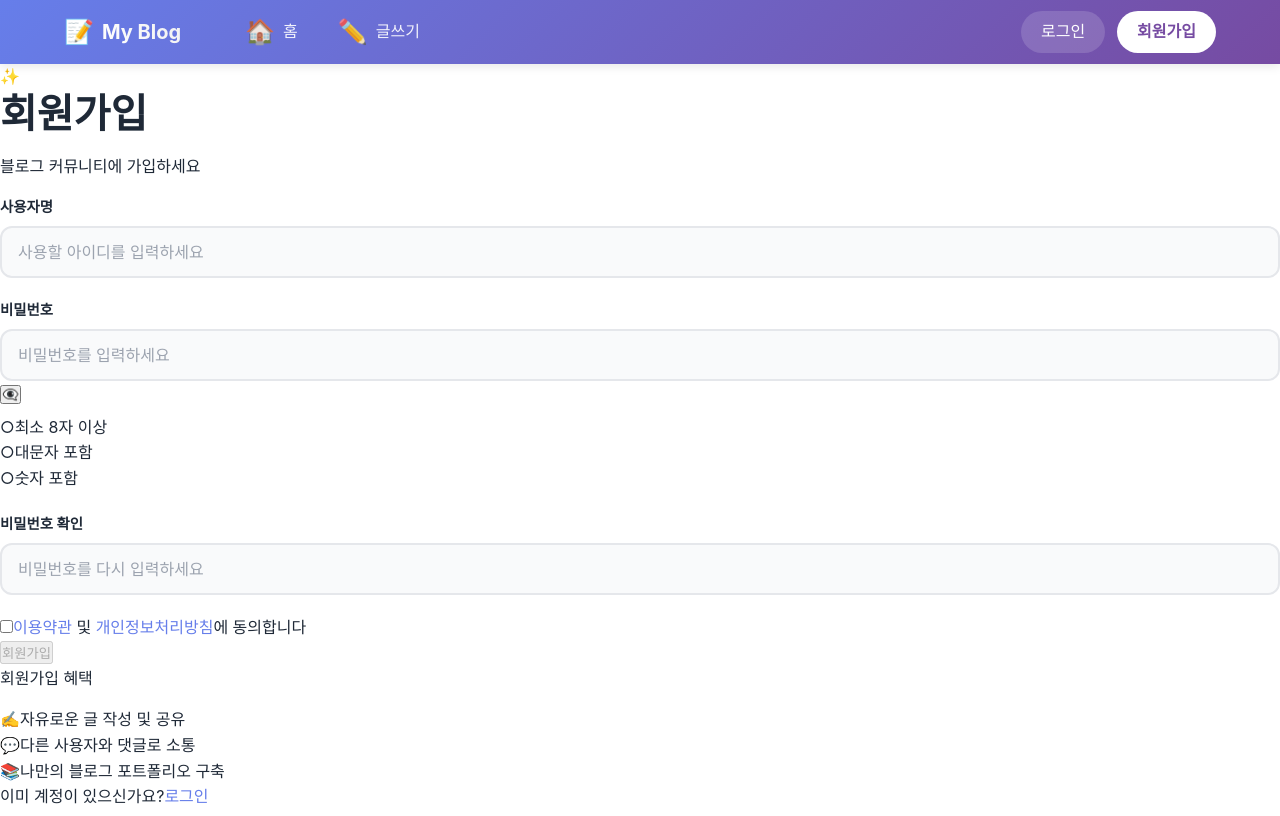
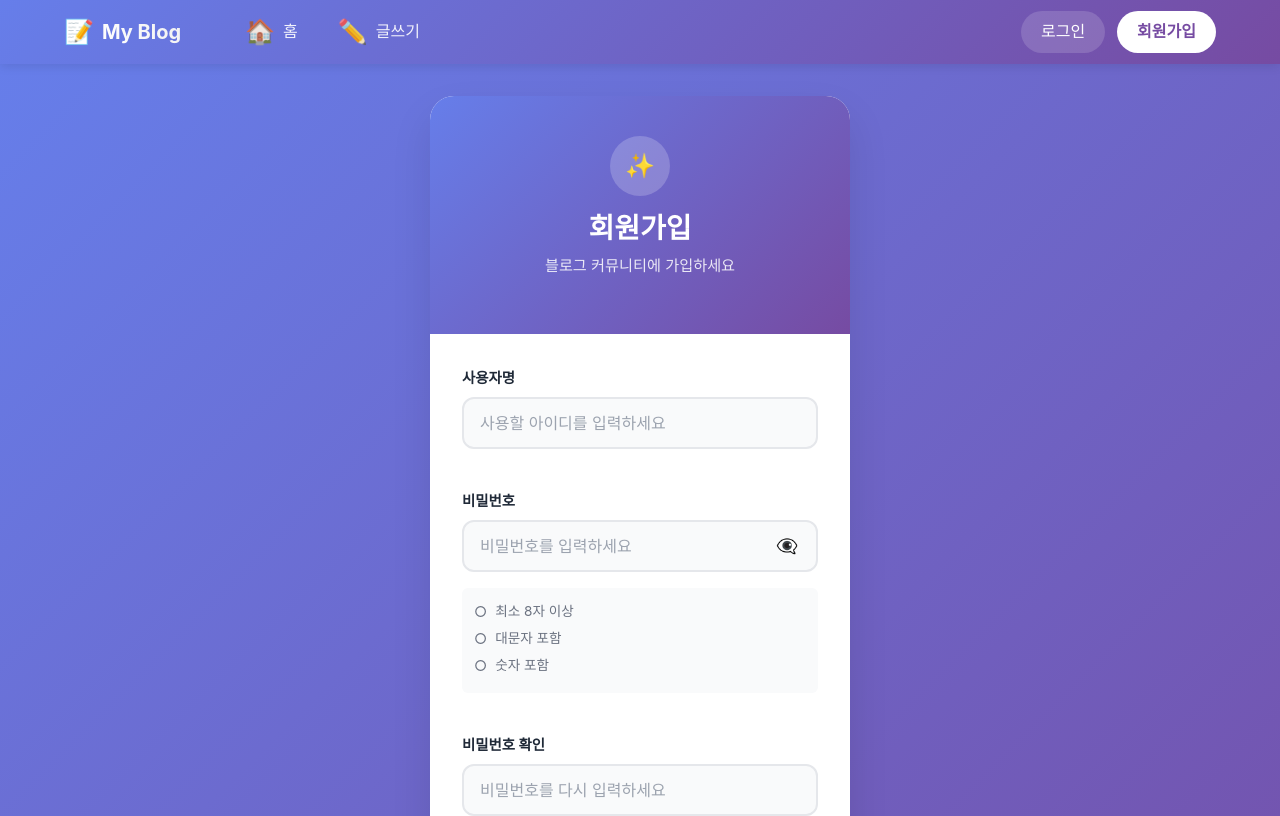
Before and after one commit to kdhiop/blog-project, a React (Vite) app in the folder frontend/: page /signup in a window 1280 px wide. Shown: the top 816 px of the page. Built offline with nearby package versions, Linux system fonts and the light colour scheme.

Commit message:
no message

```diff
--- a/frontend/src/App.tsx
+++ b/frontend/src/App.tsx
@@ -6,7 +6,6 @@ import NewPost from "./pages/NewPost";
 import PostDetail from "./pages/PostDetail";
 import Login from "./pages/Login";
 import Signup from "./pages/Signup";
-
 
 export const App = () => {
   return (
--- a/frontend/src/components/Navbar.tsx
+++ b/frontend/src/components/Navbar.tsx
@@ -1,4 +1,3 @@
-// src/components/Navbar.tsx
 import { Link, useLocation } from "react-router-dom";
 import { useAuth } from "../context/AuthContext";
 
--- a/frontend/src/pages/Home.tsx
+++ b/frontend/src/pages/Home.tsx
@@ -1,4 +1,3 @@
-// src/pages/Home.tsx
 import { useQuery } from "@tanstack/react-query";
 import { getPosts, type Post } from "../api/posts";
 import { Link } from "react-router-dom";
--- a/frontend/src/pages/Login.tsx
+++ b/frontend/src/pages/Login.tsx
@@ -1,4 +1,3 @@
-// src/pages/Login.tsx
 import { useState } from "react";
 import { useMutation } from "@tanstack/react-query";
 import { fetchUserByUsername, login } from "../api/auth";
--- a/frontend/src/pages/NewPost.tsx
+++ b/frontend/src/pages/NewPost.tsx
@@ -39,10 +39,10 @@ export default function NewPost() {
       <div className="new-post-wrapper">
         <div className="new-post-card">
           <div className="new-post-header">
-            <div className="header-content">
-              <div className="header-title">
-                <div className="header-icon">✍️</div>
-                <div className="header-text">
+            <div className="new-post-header-content">
+              <div className="new-post-header-title">
+                <div className="new-post-header-icon">✍️</div>
+                <div className="new-post-header-text">
                   <h1>새 글 작성</h1>
                   <p>당신의 이야기를 공유해보세요</p>
                 </div>
@@ -50,7 +50,7 @@ export default function NewPost() {
               <button
                 type="button"
                 onClick={handleCancel}
-                className="cancel-btn"
+                className="new-post-cancel-btn"
               >
                 취소
               </button>
@@ -65,13 +65,13 @@ export default function NewPost() {
                   if (!user) return alert("로그인 후 작성하세요.");
                   mut.mutate();
                 }}
-                className="post-form"
+                className="new-post-form"
               >
                 <div className="form-group">
                   <label htmlFor="title" className="form-label">
-                    <span className="label-icon">📌</span>
+                    <span className="form-label-icon">📌</span>
                     제목
-                    <span className="required">*</span>
+                    <span className="form-required">*</span>
                   </label>
                   <input
                     id="title"
@@ -87,70 +87,70 @@ export default function NewPost() {
 
                 <div className="form-group">
                   <label htmlFor="content" className="form-label">
-                    <span className="label-icon">📝</span>
+                    <span className="form-label-icon">📝</span>
                     내용
-                    <span className="required">*</span>
+                    <span className="form-required">*</span>
                   </label>
 
-                  <div className="toolbar">
-                    <button type="button" className="toolbar-btn" title="굵게">
+                  <div className="new-post-toolbar">
+                    <button type="button" className="new-post-toolbar-btn" title="굵게">
                       <strong>B</strong>
                     </button>
-                    <button type="button" className="toolbar-btn" title="기울임">
+                    <button type="button" className="new-post-toolbar-btn" title="기울임">
                       <em>I</em>
                     </button>
-                    <button type="button" className="toolbar-btn" title="밑줄">
+                    <button type="button" className="new-post-toolbar-btn" title="밑줄">
                       <u>U</u>
                     </button>
-                    <div className="toolbar-separator"></div>
-                    <button type="button" className="toolbar-btn" title="목록">
+                    <div className="new-post-toolbar-separator"></div>
+                    <button type="button" className="new-post-toolbar-btn" title="목록">
                       📋
                     </button>
-                    <button type="button" className="toolbar-btn" title="링크">
+                    <button type="button" className="new-post-toolbar-btn" title="링크">
                       🔗
                     </button>
-                    <button type="button" className="toolbar-btn" title="이미지">
+                    <button type="button" className="new-post-toolbar-btn" title="이미지">
                       🖼️
                     </button>
                   </div>
 
                   <textarea
                     id="content"
-                    className="form-input form-textarea with-toolbar"
+                    className="form-input form-textarea new-post-textarea--with-toolbar"
                     placeholder="여기에 당신의 생각, 아이디어, 이야기를 자유롭게 작성해보세요.&#10;&#10;마크다운 문법을 지원합니다:&#10;- **굵은 글씨** 또는 *기울임*&#10;- [링크](url)&#10;- ![이미지](url)"
                     value={content}
                     onChange={(e) => setContent(e.target.value)}
                     required
                     maxLength={maxChars}
                   />
-                  <div className={`char-count ${charCount > maxChars * 0.9 ? 'warning' : ''} ${charCount >= maxChars ? 'error' : ''}`}>
+                  <div className={`form-char-count ${charCount > maxChars * 0.9 ? 'form-char-count--warning' : ''} ${charCount >= maxChars ? 'form-char-count--error' : ''}`}>
                     {charCount} / {maxChars}
                   </div>
                 </div>
 
-                <div className="form-footer">
-                  <div className="draft-info">
+                <div className="new-post-form-footer">
+                  <div className="new-post-draft-info">
                     <span>💾</span>
                     <span>임시저장은 자동으로 진행됩니다</span>
                   </div>
 
-                  <div className="form-actions">
+                  <div className="new-post-form-actions">
                     <button
                       type="button"
                       onClick={() => setIsPreview(true)}
-                      className="btn-secondary"
+                      className="ui-btn ui-btn-secondary"
                       disabled={!title || !content}
                     >
                       미리보기
                     </button>
                     <button
                       type="submit"
-                      className="btn-primary"
+                      className="ui-btn ui-btn-primary"
                       disabled={mut.isPending || !title || !content}
                     >
                       {mut.isPending ? (
                         <>
-                          <span className="spinner-small"></span>
+                          <span className="ui-spinner-small"></span>
                           발행 중...
                         </>
                       ) : (
@@ -164,25 +164,25 @@ export default function NewPost() {
                 </div>
 
                 {mut.isError && (
-                  <div className="error-message">
+                  <div className="ui-error-message">
                     <span>⚠️</span>
                     작성에 실패했습니다. 다시 시도해주세요.
                   </div>
                 )}
               </form>
             ) : (
-              <div className="preview-mode">
+              <div className="new-post-preview-mode">
                 <div style={{ marginBottom: "1.5rem", display: "flex", justifyContent: "space-between", alignItems: "center" }}>
                   <h3 style={{ margin: 0 }}>미리보기</h3>
                   <button
                     onClick={() => setIsPreview(false)}
-                    className="btn-secondary"
+                    className="ui-btn ui-btn-secondary"
                   >
                     편집으로 돌아가기
                   </button>
                 </div>
-                <div className="preview-title">{title}</div>
-                <div className="preview-content">{content}</div>
+                <div className="new-post-preview-title">{title}</div>
+                <div className="new-post-preview-content">{content}</div>
               </div>
             )}
           </div>
--- a/frontend/src/pages/Signup.tsx
+++ b/frontend/src/pages/Signup.tsx
@@ -42,15 +42,15 @@ export default function Signup() {
   const passwordStrength = getPasswordStrength();
 
   return (
-    <div className="signup-container">
-      <div className="signup-card">
-        <div className="signup-header">
-          <div className="signup-icon">✨</div>
-          <h1 className="signup-title">회원가입</h1>
-          <p className="signup-subtitle">블로그 커뮤니티에 가입하세요</p>
+    <div className="auth-page-container">
+      <div className="auth-page-card">
+        <div className="auth-page-header">
+          <div className="auth-page-icon">✨</div>
+          <h1 className="auth-page-title">회원가입</h1>
+          <p className="auth-page-subtitle">블로그 커뮤니티에 가입하세요</p>
         </div>
 
-        <div className="signup-body">
+        <div className="auth-page-body">
           <form
             onSubmit={(e) => {
               e.preventDefault();
@@ -60,7 +60,7 @@ export default function Signup() {
               }
               mut.mutate();
             }}
-            className="signup-form"
+            className="auth-page-form"
           >
             <div className="form-group">
               <label htmlFor="username" className="form-label">
@@ -82,7 +82,7 @@ export default function Signup() {
               <label htmlFor="password" className="form-label">
                 비밀번호
               </label>
-              <div className="password-input-wrapper">
+              <div className="form-password-wrapper">
                 <input
                   id="password"
                   type={showPassword ? "text" : "password"}
@@ -95,7 +95,7 @@ export default function Signup() {
                 />
                 <button
                   type="button"
-                  className="password-toggle"
+                  className="form-password-toggle"
                   onClick={() => setShowPassword(!showPassword)}
                   aria-label={showPassword ? "비밀번호 숨기기" : "비밀번호 보기"}
                 >
@@ -104,34 +104,34 @@ export default function Signup() {
               </div>
 
               {password && (
-                <div className="password-strength">
-                  <div className="strength-bar">
-                    <div className={`strength-fill ${passwordStrength}`}></div>
+                <div className="auth-password-strength">
+                  <div className="auth-strength-bar">
+                    <div className={`auth-strength-fill auth-strength-fill--${passwordStrength}`}></div>
                   </div>
-                  <span className="strength-text">
+                  <span className="auth-strength-text">
                     비밀번호 강도: {
                       passwordStrength === "weak" ? "약함" :
-                      passwordStrength === "medium" ? "보통" : "강함"
+                        passwordStrength === "medium" ? "보통" : "강함"
                     }
                   </span>
                 </div>
               )}
 
-              <div className="password-requirements">
-                <div className={`requirement ${password.length >= 8 ? "met" : ""}`}>
-                  <span className="requirement-icon">
+              <div className="auth-password-requirements">
+                <div className={`auth-requirement ${password.length >= 8 ? "auth-requirement--met" : ""}`}>
+                  <span className="auth-requirement-icon">
                     {password.length >= 8 ? "✓" : "○"}
                   </span>
                   <span>최소 8자 이상</span>
                 </div>
-                <div className={`requirement ${/[A-Z]/.test(password) ? "met" : ""}`}>
-                  <span className="requirement-icon">
+                <div className={`auth-requirement ${/[A-Z]/.test(password) ? "auth-requirement--met" : ""}`}>
+                  <span className="auth-requirement-icon">
                     {/[A-Z]/.test(password) ? "✓" : "○"}
                   </span>
                   <span>대문자 포함</span>
                 </div>
-                <div className={`requirement ${/[0-9]/.test(password) ? "met" : ""}`}>
-                  <span className="requirement-icon">
+                <div className={`auth-requirement ${/[0-9]/.test(password) ? "auth-requirement--met" : ""}`}>
+                  <span className="auth-requirement-icon">
                     {/[0-9]/.test(password) ? "✓" : "○"}
                   </span>
                   <span>숫자 포함</span>
@@ -154,62 +154,60 @@ export default function Signup() {
                 autoComplete="new-password"
               />
               {confirmPassword && password !== confirmPassword && (
-                <span style={{ color: "#ef4444", fontSize: "0.85rem", marginTop: "0.25rem" }}>
+                <span className="form-error-text">
                   비밀번호가 일치하지 않습니다
                 </span>
               )}
             </div>
 
-            <div className="terms-checkbox">
+            <div className="auth-terms-checkbox">
               <input
                 type="checkbox"
                 id="terms"
                 checked={agreedToTerms}
                 onChange={(e) => setAgreedToTerms(e.target.checked)}
               />
-              <label htmlFor="terms" className="terms-label">
+              <label htmlFor="terms" className="auth-terms-label">
                 <a href="#">이용약관</a> 및 <a href="#">개인정보처리방침</a>에 동의합니다
               </label>
             </div>
 
             <button
               type="submit"
-              className="submit-btn"
+              className="auth-submit-btn"
               disabled={mut.isPending || !agreedToTerms}
             >
               {mut.isPending ? "가입 중..." : "회원가입"}
             </button>
 
             {mut.isError && (
-              <div className="error-message">
+              <div className="ui-error-message">
                 회원가입에 실패했습니다. {mut.error?.message || "이미 사용 중인 아이디일 수 있습니다."}
               </div>
             )}
           </form>
 
-          <div className="signup-benefits">
-            <p className="benefits-title">회원가입 혜택</p>
-            <div className="benefit-item">
-              <span className="benefit-icon">✍️</span>
+          <div className="auth-signup-benefits">
+            <p className="auth-benefits-title">회원가입 혜택</p>
+            <div className="auth-benefit-item">
+              <span className="auth-benefit-icon">✍️</span>
               <span>자유로운 글 작성 및 공유</span>
             </div>
-            <div className="benefit-item">
-              <span className="benefit-icon">💬</span>
+            <div className="auth-benefit-item">
+              <span className="auth-benefit-icon">💬</span>
               <span>다른 사용자와 댓글로 소통</span>
             </div>
-            <div className="benefit-item">
-              <span className="benefit-icon">📚</span>
+            <div className="auth-benefit-item">
+              <span className="auth-benefit-icon">📚</span>
               <span>나만의 블로그 포트폴리오 구축</span>
             </div>
           </div>
         </div>
 
-        <div className="signup-footer">
-          <p className="login-prompt">
+        <div className="auth-page-footer">
+          <p className="auth-page-prompt">
             이미 계정이 있으신가요?
-            <Link to="/login" className="login-link">
-              로그인
-            </Link>
+            <Link to="/login">로그인</Link>
           </p>
         </div>
       </div>
```
Also changed, not shown: frontend/src/pages/PostDetail.tsx (+43 -43 lines), frontend/src/components/RequireAuth.tsx (line endings or trailing spaces), frontend/src/router.tsx (line endings or trailing spaces).
